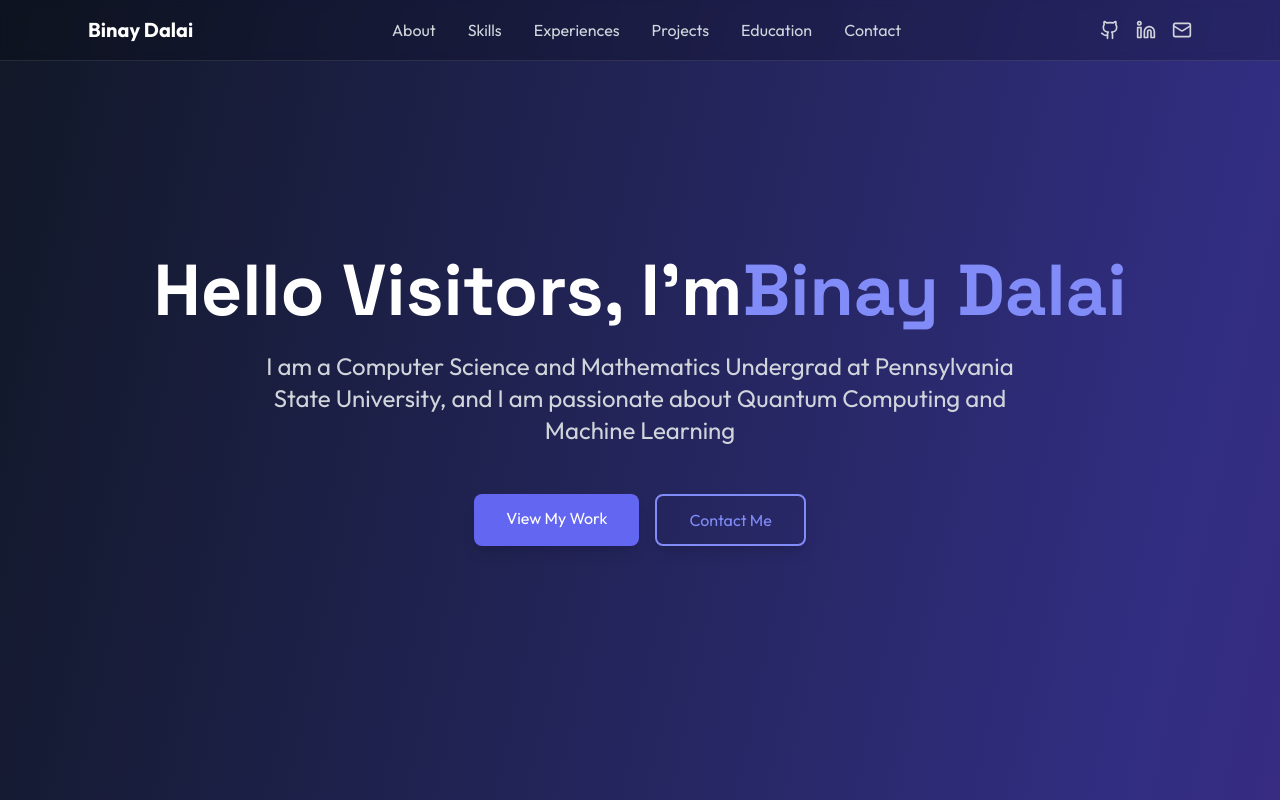
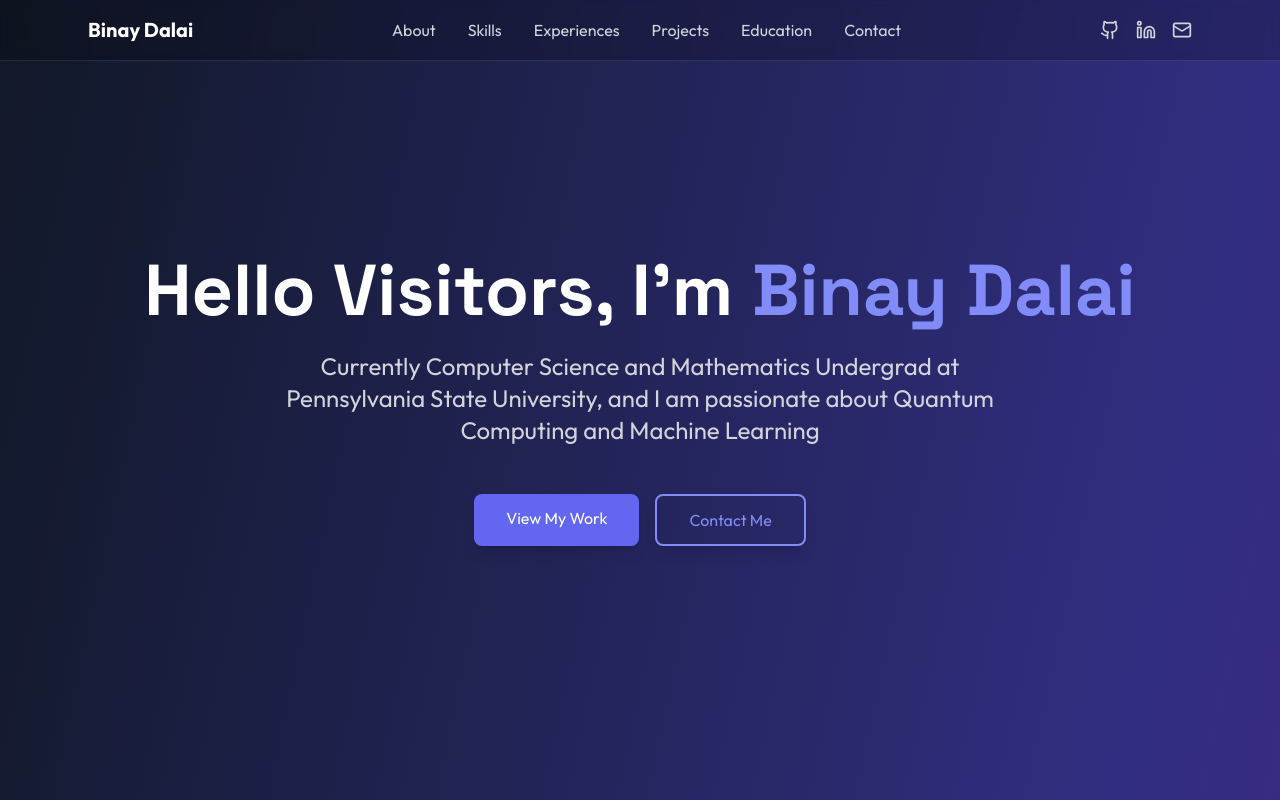
Before and after one commit to bkd-dotcom/bkd-dotcom.github.io, a React (Vite) app: page / in a window 1280 px wide. Shown: the top 800 px of the page. Built offline with nearby package versions, Linux system fonts and the light colour scheme.

Commit message:
Update Hero.tsx

```diff
--- a/src/components/Hero.tsx
+++ b/src/components/Hero.tsx
@@ -6,13 +6,13 @@ export function Hero() {
     <section id="home" className="min-h-screen flex items-center justify-center">
       <div className="max-w-6xl mx-auto px-4 sm:px-6 py-20 text-center">
         <h1 className="text-5xl md:text-7xl font-bold text-white mb-6">
-          Hello Visitors, I'm<span className="text-indigo-400 relative">
+          Hello Visitors, I'm <span className="text-indigo-400 relative">
             Binay Dalai
             <span className="absolute -inset-1 bg-indigo-500/20 blur-lg -z-10"></span>
           </span>
         </h1>
         <p className="text-xl md:text-2xl text-gray-300 mb-12 max-w-3xl mx-auto">
-          I am a Computer Science and Mathematics Undergrad at Pennsylvania State University, and I am passionate about Quantum Computing and Machine Learning
+          Currently Computer Science and Mathematics Undergrad at Pennsylvania State University, and I am passionate about Quantum Computing and Machine Learning
         </p>
         <div className="flex justify-center space-x-4">
           <a
```
